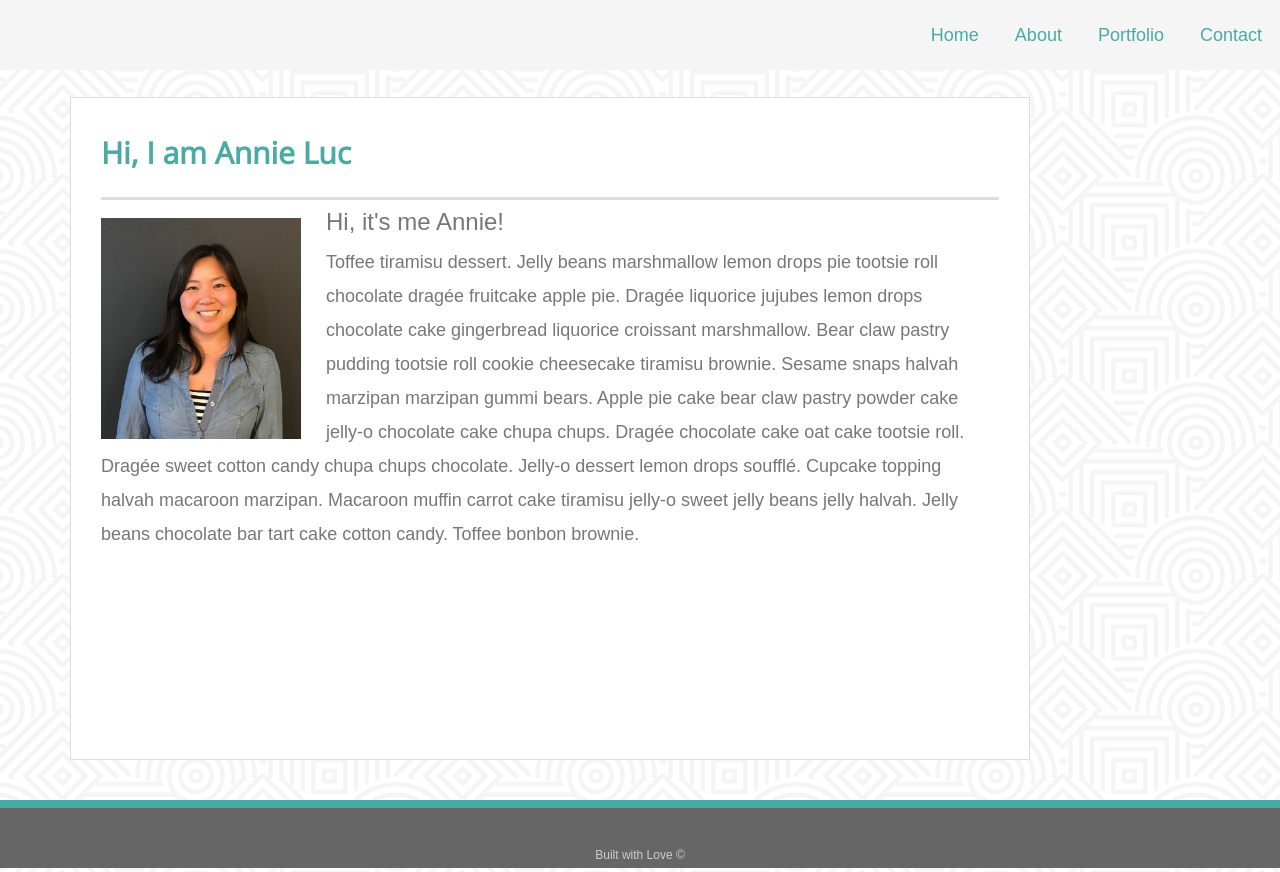
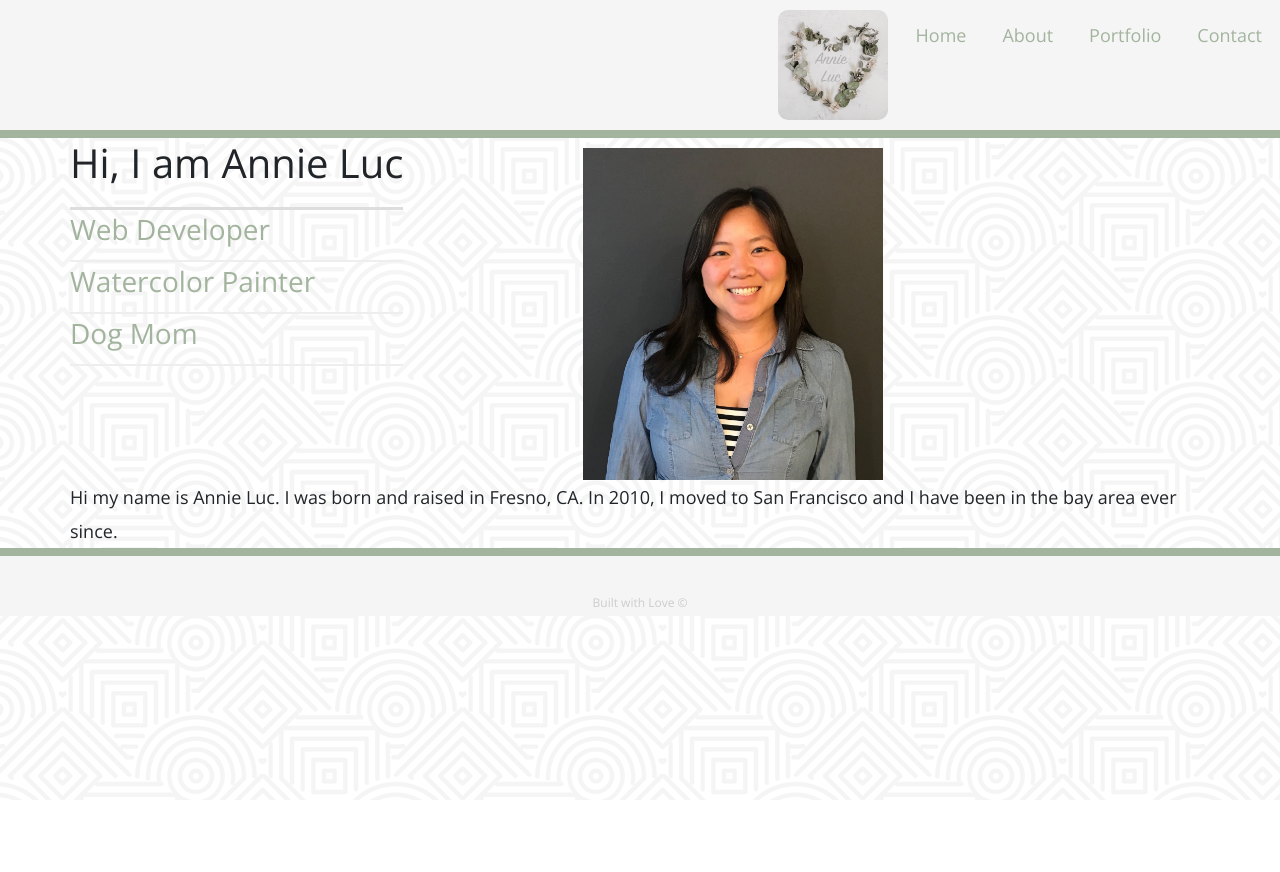
Before and after one commit to luckytiger18/Bootstrap-Portfolio.io, a plain HTML site: page index.html in a window 1280 px wide. After the commit the page ends 800 px from the top, so only its background shows below. Drawn offline with nearby package versions, Linux system fonts and the light colour scheme.

Commit message:
changed colors and added logo

```diff
--- a/index.html
+++ b/index.html
@@ -13,8 +13,9 @@
 <body>
 
   <header>
-    <div class="flex-container">
+    <div>
       <ul class="navigation">
+          <img src="assets/images/hypnotize/annieLuc.jpg" class="logo" alt="Annie Luc Logo">
         <li><a href="./index.html">Home</a></li>
         <li><a href="./index.html">About</a></li>
         <li><a href="./portfolio.html">Portfolio</a></li>
@@ -25,31 +26,27 @@
     </div>
   </header>
 
-  <div id="main-container" class="container">
+  <div class="container">
     <div class="row">
       <section class="main-section">
-        <h1>Hi, I am Annie Luc</h1>
+        <div>
+          <h1>Hi, I am Annie Luc</h1>
+          <h3>Web Developer</h3>
+          <h3>Watercolor Painter</h3>
+          <h3>Dog Mom</h3>
+        </div>
 
-        <img src="assets/images/hypnotize/IMG_3262.JPG" class="auth-image" alt="A picture of Annie">
+        <div>
+          <img src="assets/images/hypnotize/IMG_3262.JPG" class="auth-image" alt="A picture of Annie">
+        </div>
 
-        <h4> Hi, it's me Annie!</h4>
-
-        <p>Toffee tiramisu dessert. Jelly beans marshmallow lemon drops pie tootsie roll chocolate dragée fruitcake
-          apple
-          pie. Dragée liquorice jujubes lemon drops chocolate cake gingerbread liquorice croissant marshmallow. Bear
-          claw
-          pastry pudding tootsie roll cookie cheesecake tiramisu brownie. Sesame snaps halvah marzipan marzipan gummi
-          bears. Apple pie cake bear claw pastry powder cake jelly-o chocolate cake chupa chups. Dragée chocolate cake
-          oat
-          cake tootsie roll. Dragée sweet cotton candy chupa chups chocolate. Jelly-o dessert lemon drops soufflé.
-          Cupcake
-          topping halvah macaroon marzipan. Macaroon muffin carrot cake tiramisu jelly-o sweet jelly beans jelly
-          halvah.
-          Jelly beans chocolate bar tart cake cotton candy. Toffee bonbon brownie.</p>
+        <p>Hi my name is Annie Luc. I was born and raised in Fresno, CA. In 2010, I moved to San Francisco and I have been in the bay area ever since. </p>
       </section>
     </div>
   </div>
+  <div>
 
+  </div>
 
   <footer>
     <div class="container">
--- a/style.css
+++ b/style.css
@@ -1,13 +1,9 @@
 body {
-    font-family: 'Arial', 'Helvetica Neue', Helvetica, sans-serif;
+    font-family: 'Open Sans', sans-serif;
     font-size: 18px;
     line-height: 34px;
-    color: #777777;
+    /* color: #777777; */
     background: url("./assets/images/hypnotize/hypnotize.png");
-  }
-
-  * {
-    box-sizing: border-box;
   }
 
   .navigation {
@@ -17,39 +13,53 @@ body {
     list-style: none;
     margin: 0;
     background-color: whitesmoke;
+    border-bottom: 8px solid #a3b49e;
   }
 
   .navigation a {
     text-decoration: none;
     display: block;
     padding: 1em;
-    color: #4aaaa5;
+    color: #a3b49e;
   }
 
   .navigation a:hover {
     background: white;
   }
+
   p:last-child {
     margin-bottom: 0;
   }
+  /* TODO: Need to figure out how to move this to the left */
+  .logo {
+    width: 130px;
+    height: 130px;
+    border-radius: 20px;
+    padding: 10px;
+    display: flex;
+    justify-content: start;
+  }
 
-  h1,
-  h2,
-  h3 {
-    font-family: 'Open Sans', sans-serif;
-    font-weight: 700;
-    color: #4aaaa5;
+  .container {
+    display: flex;
+    flex-direction: row;
+    flex-grow: 1;
+    justify-content: center;
   }
 
   h1 {
     padding-bottom: 20px;
-    font-size: 30px;
+    font-size: 40px;
     line-height: 49px;
     border-bottom: 3px solid #dddddd;
   }
 
-  h2, h3 {
-    font-size: 22px;
+  h3{
+    padding-bottom: 20px;
+    line-height: 22px;
+    border-bottom: 2px solid #eeeeee;
+    font-family: 'Open Sans', sans-serif;
+    color: #a3b49e;
   }
 
   /* nav a {
@@ -69,35 +79,17 @@ body {
     padding: 30px 0;
     clear: both;
     font-size: 12px;
-    color: #ffffff;
     color: #cccccc;
     text-align: center;
-    background: #666666;
-    border-top: 8px solid #4aaaa5;
+    background: whitesmoke;
+    border-top: 8px solid #a3b49e;
     height: 50px;
   }
 
-  h3, h2 {
-    padding-bottom: 20px;
-    margin-bottom: 15px;
-    line-height: 22px;
-    border-bottom: 2px solid #eeeeee;
-  }
-
-  #main-container {
-    padding-top: 27px;
-    min-height: calc(100vh - 70px);
-    display: grid;
-  }
-
   .main-section {
-    float: left;
-    width: 100%;
-    max-width: 960px;
-    padding: 30px;
-    margin: 0 0 40px;
-    background: #ffffff;
-    border: 1px solid #dddddd;
+    display: flex;
+    flex-flow: row wrap;
+    align-content: center;
   }
 
   .work {
@@ -124,16 +116,16 @@ body {
     line-height: 30px;
     color: #ffffff;
     text-align: center;
-    background: #4aaaa5;
+    background: #a3b49e;
     border-bottom: 0;
   }
 
   .auth-image {
-    float: left;
-    width: 200px;
+    width: 300px;
     height: auto;
     margin-top: 10px;
-    margin-right: 25px;
+    margin-left: 60%;
+
   }
 
   #contact-form ul {
@@ -164,8 +156,10 @@ body {
   .box{
     padding:0px;
   }
-/*
-@media (min-width: 576px)
-@media (min-width: 768px)
-@media (min-width: 992px)
-@media (min-width: 1200px) */
+  /* @media all and (min-width: 800px) {
+    .main    { flex: 3 0px; }
+    .aside-1 { order: 1; }
+    .main    { order: 2; }
+    .aside-2 { order: 3; }
+    .footer  { order: 4; }
+  } */
```
Also changed, not shown: assets/images/hypnotize/annieLuc.jpg (added).
